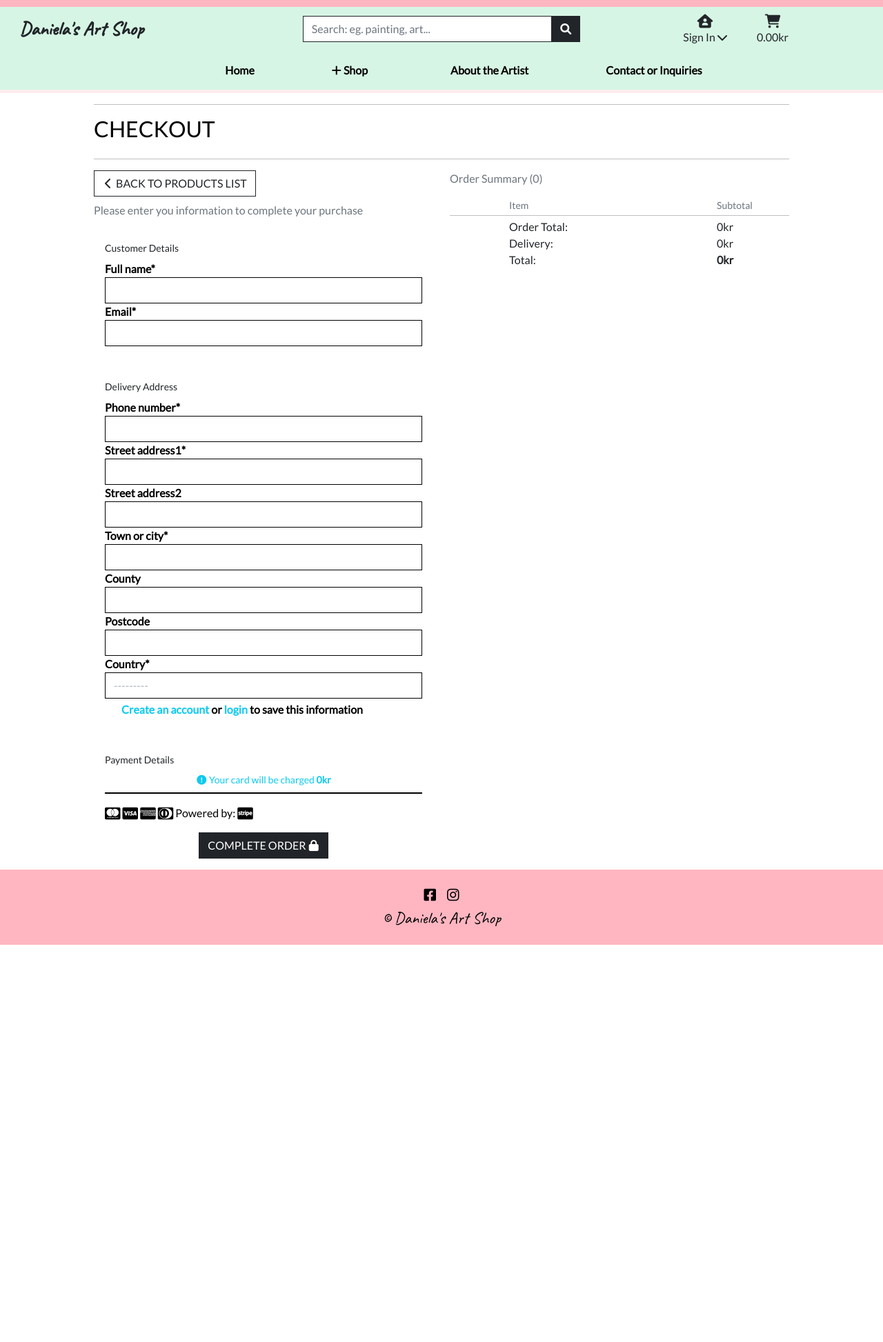
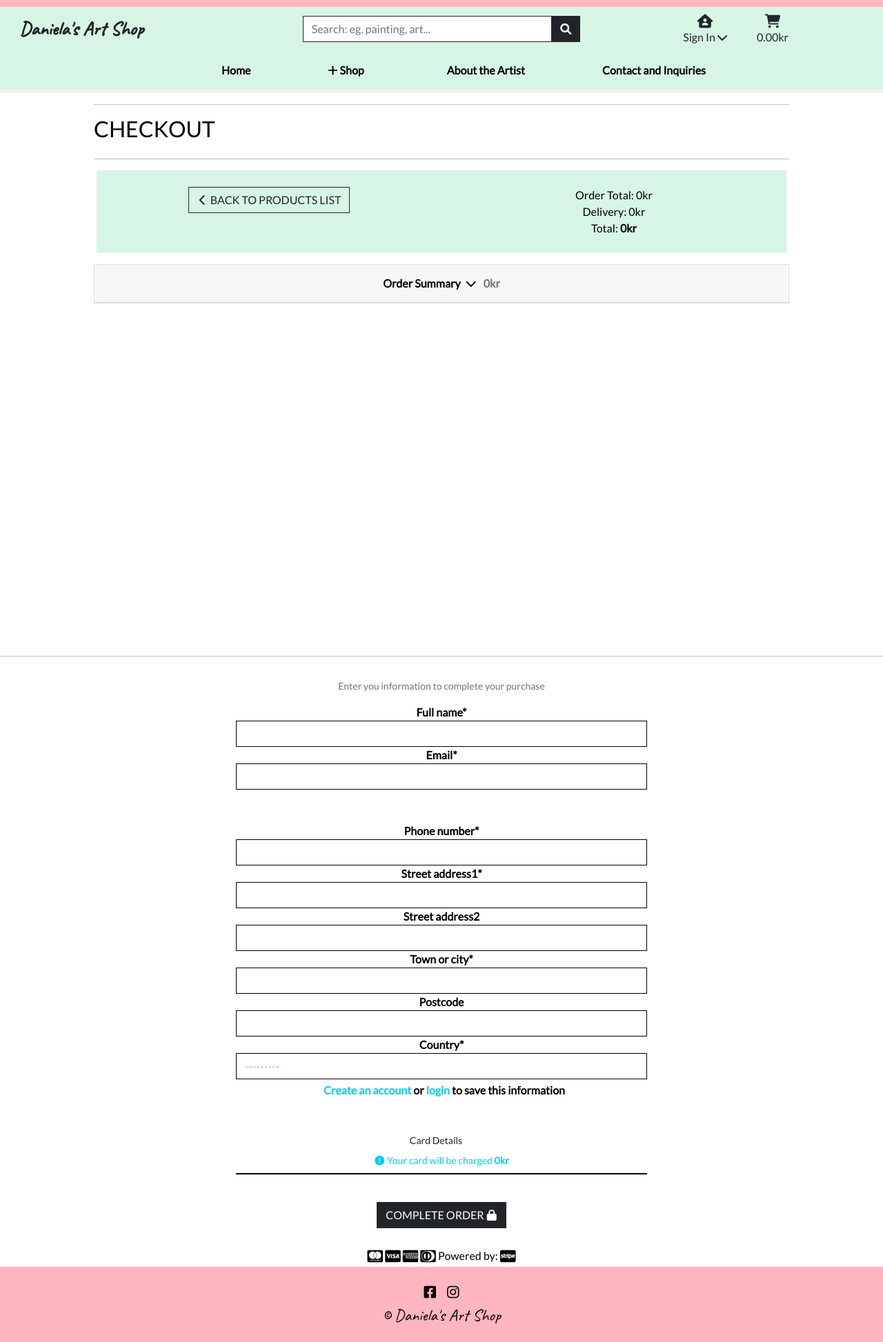
Before and after one commit to fdasabino/art-shop-p5, a Django app: template templates/checkout/checkout.html in a window 1280 px wide. Shown: the whole page at 69% size. Before the commit the page ends 1370 px from the top, so only its background shows below. Run offline with Django 3.2, Linux system fonts and the light colour scheme; the template is opened without the code that fills it: values that come from a table or form of the project are taken from there, others are empty; parts of the project's set-up code (start-up, migrations or seed data) failed here and were passed over; some libraries are stand-ins or nearby versions.

Commit message:
updated chekout template and views

```diff
--- a/artshop/settings.py
+++ b/artshop/settings.py
@@ -29,7 +29,7 @@ SECRET_KEY = os.environ.get("SECRET_KEY")
 
 # SECURITY WARNING: don't run with debug turned on in production!
 
-DEBUG = True
+DEBUG = False
 
 ALLOWED_HOSTS = ["danielasartshop.herokuapp.com", "127.0.0.1", "localhost"]
 
--- a/checkout/admin.py
+++ b/checkout/admin.py
@@ -23,7 +23,6 @@ class OrderAdmin(admin.ModelAdmin):
         "town_or_city",
         "street_address1",
         "street_address2",
-        "county",
         "delivery_cost",
         "order_total",
         "grand_total",
@@ -41,7 +40,6 @@ class OrderAdmin(admin.ModelAdmin):
         "town_or_city",
         "street_address1",
         "street_address2",
-        "county",
         "delivery_cost",
         "order_total",
         "grand_total",
--- a/checkout/forms.py
+++ b/checkout/forms.py
@@ -15,7 +15,6 @@ class OrderForm(forms.ModelForm):
             "town_or_city",
             "postcode",
             "country",
-            "county",
         )
 
         def __init__(self, *args, **kwargs):
@@ -32,7 +31,6 @@ class OrderForm(forms.ModelForm):
                 "town_or_city": "Town or City",
                 "street_address1": "Street Address 1",
                 "street_address2": "Street Address 2",
-                "county": "County, State or Locality",
             }
 
             self.fields["full_name"].widget.attrs["autofocus"] = True
--- a/checkout/models.py
+++ b/checkout/models.py
@@ -25,7 +25,6 @@ class Order(models.Model):
     town_or_city = models.CharField(max_length=40, null=False, blank=False)
     street_address1 = models.CharField(max_length=80, null=False, blank=False)
     street_address2 = models.CharField(max_length=80, null=True, blank=True)
-    county = models.CharField(max_length=80, null=True, blank=True)
     date = models.DateTimeField(auto_now_add=True)
     delivery_cost = models.DecimalField(max_digits=6, decimal_places=2, null=False, default=0)
     order_total = models.DecimalField(max_digits=10, decimal_places=2, null=False, default=0)
--- a/checkout/views.py
+++ b/checkout/views.py
@@ -52,7 +52,6 @@ def checkout(request):
             "town_or_city": request.POST["town_or_city"],
             "street_address1": request.POST["street_address1"],
             "street_address2": request.POST["street_address2"],
-            "county": request.POST["county"],
         }
 
         order_form = OrderForm(form_data)
@@ -93,7 +92,6 @@ def checkout(request):
                         "town_or_city": profile.default_town_or_city,
                         "street_address1": profile.default_street_address1,
                         "street_address2": profile.default_street_address2,
-                        "county": profile.default_county,
                     }
                 )
             except UserProfile.DoesNotExist:
@@ -181,7 +179,6 @@ def checkout_success(request, order_number):
                 "default_town_or_city": order.town_or_city,
                 "default_street_address1": order.street_address1,
                 "default_street_address2": order.street_address2,
-                "default_county": order.county,
             }
             user_profile_form = UserProfileForm(profile_data, instance=profile)
             if user_profile_form.is_valid():
--- a/checkout/webhook_handler.py
+++ b/checkout/webhook_handler.py
@@ -74,7 +74,6 @@ class StripeWH_Handler:
                     town_or_city__iexact=shipping_details.address.city,
                     street_address1__iexact=shipping_details.address.line1,
                     street_address2__iexact=shipping_details.address.line2,
-                    county__iexact=shipping_details.address.state,
                     grand_total=grand_total,
                     original_cart=cart,
                     stripe_pid=pid,
@@ -103,7 +102,6 @@ class StripeWH_Handler:
                     town_or_city=shipping_details.address.city,
                     street_address1=shipping_details.address.line1,
                     street_address2=shipping_details.address.line2,
-                    county=shipping_details.address.state,
                     original_cart=cart,
                     stripe_pid=pid,
                 )
--- a/static/css/base.css
+++ b/static/css/base.css
@@ -11,6 +11,10 @@
 a,
 .btn-link {
   text-decoration: none;
+}
+
+.card {
+  border-radius: 0;
 }
 
 .hero-img {
@@ -70,6 +74,10 @@ a.category-badge>span.badge:hover {
   color: #fff !important;
 }
 
+.checkout-img {
+  max-width: 150px;
+}
+
 
 /* about */
 .about-img {
@@ -80,7 +88,6 @@ a.category-badge>span.badge:hover {
 }
 
 /* bootstrap overrides */
-.card-header,
 .dropdown-menu {
   background-color: rgb(255, 236, 239);
 }
--- a/static/js/stripe_elements.js
+++ b/static/js/stripe_elements.js
@@ -80,7 +80,6 @@ form.addEventListener('submit', (ev) => {
             line2: $.trim(form.street_address2.value),
             city: $.trim(form.town_or_city.value),
             country: $.trim(form.country.value),
-            state: $.trim(form.county.value),
           }
         }
       },
@@ -93,7 +92,6 @@ form.addEventListener('submit', (ev) => {
           city: $.trim(form.town_or_city.value),
           country: $.trim(form.country.value),
           postal_code: $.trim(form.postcode.value),
-          state: $.trim(form.county.value),
         }
       },
     }).then((result) => {
--- a/templates/cart/cart.html
+++ b/templates/cart/cart.html
@@ -95,11 +95,9 @@
               </div>
             </div>
           </form>
-          <div class="mb-2">
-            <a class="btn btn-outline-dark btn-sm update-link mt-2"><small>Update</small></a>
-            <a class=" btn btn-dark btn-sm remove-item float-right mt-2" id="remove_{{ item.item_id }}"
+            <a class="btn btn-outline-dark btn-sm update-link my-2"><small>Update</small></a>
+            <a class=" btn btn-dark btn-sm remove-item float-right my-2" id="remove_{{ item.item_id }}"
               data-product_size="{{ item.size }}"><small>Remove</small></a>
-          </div>
 
           <p class="my-0">
             Dimensions: {% if item.product.dimensions %}{{ item.product.dimensions }}{% else %}N/A{% endif %}</p>
--- a/templates/checkout/checkout.html
+++ b/templates/checkout/checkout.html
@@ -27,35 +27,52 @@
       </div>
     </div>
 
-    <div class="row">
-      <div class="col-12 col-lg-6 order-lg-last mb-5">
-        <p class="text-muted">Order Summary ({{ product_count }})</p>
-        <div class="row">
-          <div class="col-7 offset-2">
-            <p class="mb-1 mt-0 small text-muted">Item</p>
+
+    <div class="row bg-light justify-content-center text-center py-3 mx-1">
+      <div class="col-lg-6 col-md-6 col-sm-12 py-2">
+        <a href="{% url 'products' %}" class="btn btn-outline-dark rounded-0 mb-2">
+          <span class="icon">
+            <i class="fas fa-chevron-left"></i>
+          </span>
+          <span class="font-weight-bold">Back to Products List</span>
+        </a>
       </div>
-          <div class="col-3 text-right">
-            <p class="mb-1 mt-0 small text-muted">Subtotal</p>
+      <div class="col-lg-6 col-md-6 col-sm-12 py-2">
+        <p class="my-0">Order Total: {{ total |intcomma }}kr</p>
+        <p class="my-0">Delivery: {{ delivery |intcomma }}kr</p>
+        <p class="my-0">Total: <strong>{{ grand_total |intcomma }}kr</strong></p>
       </div>
     </div>
+
+    <div class="accordion my-3" id="accordionCheckout">
+      <div class="card">
+        <div class="card-header text-center" id="checkoutAccordion">
+          <button class="btn btn-link btn-block text-black fw-bold" type="button" data-toggle="collapse"
+            data-target="#collapseCheckout" aria-expanded="true" aria-controls="collapseCheckout">
+            Order Summary<i class="fas fa-chevron-down px-2"></i><span class="text-muted">
+              {{ total |intcomma }}kr</>
+          </button>
+          <div id="collapseCheckout" class="collapse" aria-labelledby="checkoutAccordion"
+            data-parent="#accordionCheckout">
+            <div class="card-body ">
               {% for item in cart_items %}
-        <div class="row mb-2">
-          <div class="col-2">
+              <div class="row justify-content-center text-center my-2">
+                <div class="col">
                   <a href="{% url 'product_detail' item.product.id %}">
                     {% if item.product.image %}
-              <img class="w-100" src="{{ item.product.image.url }}" alt="{{ product.name }}">
+                    <img class="checkout-img" src="{{ item.product.image.url }}" alt="{{ product.name }}">
                     {% else %}
-              <img class="w-100" src="{{ MEDIA_URL }}noimage.png" alt="{{ product.name }}">
+                    <img class="checkout-img" src="{{ MEDIA_URL }}noimage.png" alt="{{ product.name }}">
                     {% endif %}
                   </a>
-          </div>
-          <div class="col-7">
                   <p class="my-0"><strong>{{ item.product.name }}</strong></p>
+                  <p class="my-0">{{ item.product.price|intcomma }}kr</p>
                   {% if item.product.unique %}
                   <small class="text-muted"><i class="fas fa-fingerprint"></i> Unique Product</small> <br>
                   {% endif %}
                   {% if item.product.dimensions %}
-            <small class="text-muted"><i class="fas fa-ruler-combined"></i> {{item.product.dimensions}}</small> <br>
+                  <small class="text-muted"><i class="fas fa-ruler-combined"></i> {{item.product.dimensions}}</small>
+                  <br>
                   {% endif %}
                   {% if item.product.rating %}
                   <small class="text-muted"><i class="fas fa-star mr-1"></i>{{ item.product.rating }} / 5</small>
@@ -63,48 +80,31 @@
                   <small class="text-muted">No Rating</small>
                   {% endif %}
                 </div>
-          <div class="col-3 text-right">
-            <p class="my-0 small text-muted">{{ item.product.price |intcomma}}kr</p>
-          </div>
-        </div>
                 {% endfor %}
-        <hr class="my-0">
-        <div class="row text-dark text-right mt-1">
-          <div class="col-7 offset-2">
-            <p class="my-0">Order Total:</p>
-            <p class="my-0">Delivery:</p>
-            <p class="my-0">Total:</p>
-          </div>
-          <div class="col-3">
-            <p class="my-0">{{ total |intcomma }}kr</p>
-            <p class="my-0">{{ delivery |intcomma }}kr</p>
-            <p class="my-0"><strong>{{ grand_total |intcomma }}kr</strong></p>
               </div>
             </div>
           </div>
+        </div>
+      </div>
+    </div>
+  </div>
+  <hr>
 
+
+  <div class="row justify-content-center text-center">
     <div class="col-12 col-lg-6">
-        <a href="{% url 'products' %}" class="btn btn-outline-dark rounded-0 mb-2">
-          <span class="icon">
-            <i class="fas fa-chevron-left"></i>
-          </span>
-          <span class="font-weight-bold">Back to Products List</span>
-        </a>
-        <p class="text-muted">Please enter you information to complete your purchase</p>
+      <p class="text-muted small my-3">Enter you information to complete your purchase</p>
       <form action="{% url 'checkout' %}" method="POST" id="payment-form">
         {% csrf_token %}
         <fieldset class="rounded px-3 mb-5">
-            <legend class="fieldset-label small text-dark px-2 mt-3 w-auto">Customer Details</legend>
           {{ order_form.full_name | as_crispy_field }}
           {{ order_form.email | as_crispy_field }}
         </fieldset>
         <fieldset class="rounded px-3 mb-5">
-            <legend class="fieldset-label small text-dark px-2 w-auto">Delivery Address</legend>
           {{ order_form.phone_number | as_crispy_field }}
           {{ order_form.street_address1 | as_crispy_field }}
           {{ order_form.street_address2 | as_crispy_field }}
           {{ order_form.town_or_city | as_crispy_field }}
-            {{ order_form.county | as_crispy_field }}
           {{ order_form.postcode | as_crispy_field }}
           {{ order_form.country | as_crispy_field }}
           <div class="form-check form-check-inline float-right mr-0">
@@ -120,7 +120,7 @@
           </div>
         </fieldset>
         <fieldset class="px-3">
-            <legend class="fieldset-label small text-dark px-2 w-auto">Payment Details</legend>
+          <legend class="fieldset-label small text-dark px-2">Card Details</legend>
           <p class="small text-info text-center my-0 mb-2">
             <span class="icon">
               <i class="fas fa-exclamation-circle"></i>
@@ -133,21 +133,21 @@
           <div class="mb-3 text-danger" id="card-errors" role="alert"></div>
           <!-- Pass the client secret to the view so we can get the payment intent id -->
           <input type="hidden" value="{{ client_secret }}" name="client_secret">
-            <div class="inline-block">
+        </fieldset>
+        <div class="submit-button text-center d-sm">
+          <button id="submit-button" class="btn btn-dark rounded-0 my-4">
+            <span class="font-weight-bold">Complete Order</span>
+            <span class="icon">
+              <i class="fas fa-lock"></i>
+            </span>
+          </button>
+          <div class="inline-block my-1">
             <i class="fab fa-cc-mastercard fa-lg"></i>
             <i class="fab fa-cc-visa fa-lg"></i>
             <i class="fab fa-cc-amex fa-lg"></i>
             <i class="fab fa-cc-diners-club fa-lg"></i>
             Powered by:<span> <i class="fab fa-cc-stripe fa-lg"></i></span>
           </div>
-          </fieldset>
-          <div class="submit-button text-center d-sm mt-3 mb-2">
-            <button id="submit-button" class="btn btn-dark rounded-0 mb-2">
-              <span class="font-weight-bold">Complete Order</span>
-              <span class="icon">
-                <i class="fas fa-lock"></i>
-              </span>
-            </button>
         </div>
       </form>
     </div>
--- a/templates/home/contact.html
+++ b/templates/home/contact.html
@@ -5,7 +5,7 @@
 <div class="container-fluid">
   <div class="container content">
     <hr />
-    <h2 class="mb-3 text-uppercase">Contact Us</h2>
+    <h2 class="mb-3 text-uppercase">Contact Me</h2>
     <hr />
     <div class="row justify-content-around">
       <div class="col-lg-3 g-3 mx-3 text-center">
--- a/templates/includes/main-nav.html
+++ b/templates/includes/main-nav.html
@@ -42,7 +42,7 @@
             <a class="nav-link text-black mx-5 my-2" href="{% url 'about' %}"><b>About the Artist</b></a>
         </li>
         <li>
-            <a class="nav-link text-black mx-5 my-2" href="{% url 'contact' %}"><b>Contact or Inquiries</b></a>
+            <a class="nav-link text-black mx-5 my-2" href="{% url 'contact' %}"><b>Contact and Inquiries</b></a>
         </li>
 
     </ul>
```
Also changed, not shown: checkout/migrations/0002_auto_20211121_2111.py (added). Lines whose indentation alone changed are shown as unchanged.
